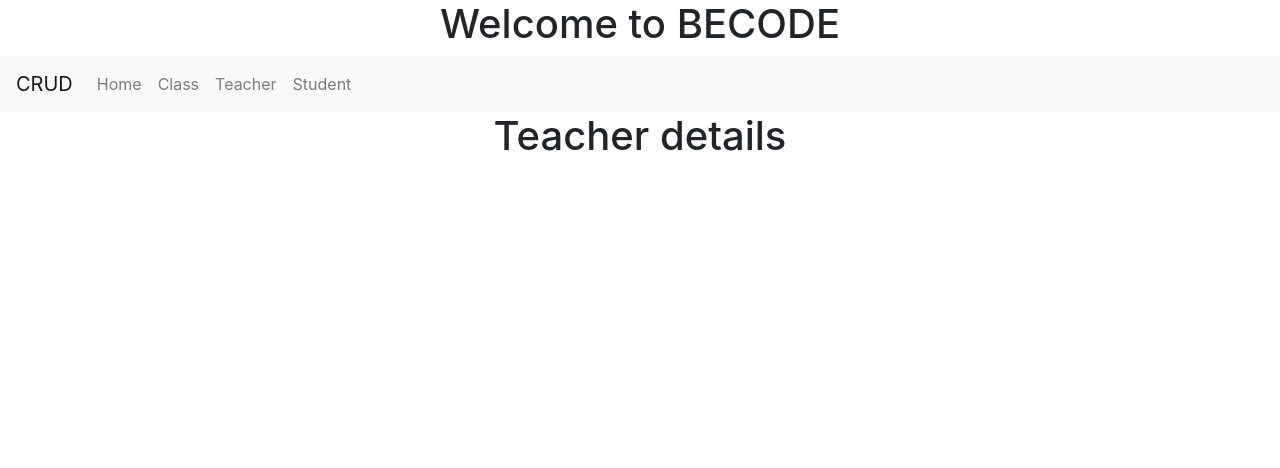
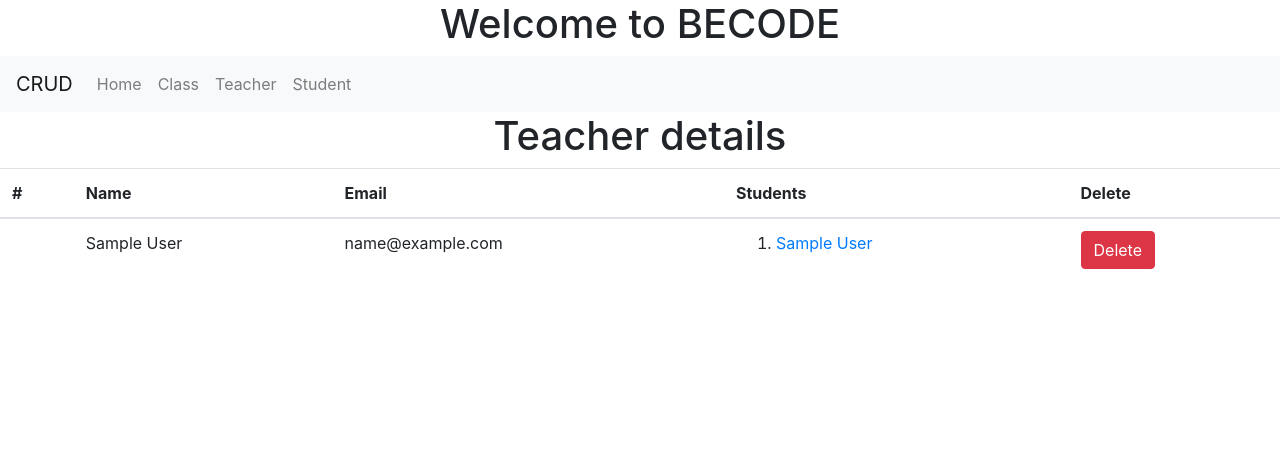
Before and after one commit to YuriFra/CRUD, a PHP site: page /index.php?page=teacher&id=1 in a window 1280 px wide. Shown: the top 468 px of the page. Run offline with PHP 8.4, Linux system fonts and the light colour scheme; tables that the repository leaves empty hold one stand-in row (values such as "Sample post"); a stand-in replaces the project's code that opens the database connection; some libraries are stand-ins or nearby versions.

Commit message:
added links + detail

```diff
--- a/Controller/TeacherDetailController.php
+++ b/Controller/TeacherDetailController.php
@@ -6,11 +6,30 @@
     //render function with both $_GET and $_POST vars available if it would be needed.
     public function render(array $GET, array $POST)
     {
-        //this is just example code, you can remove the line below
-
-
-        //you should not echo anything inside your controller - only assign vars here
-        // then the view will actually display them.
+        if (isset($_POST['action']) && $_POST['action'] === 'delete') {
+            Teacher::delete(DatabaseLoader::openConnection(), (int)$_POST['id']);
+        } else {
+            $loader = new DatabaseLoader();
+            $teachers = $loader->getTeachers();
+            $classes = $loader->getClasses();
+            foreach ($classes as $class) {
+                if ($class->getTeacherId() === (int)$_GET['id']) {
+                    $classId = $class->getId();
+                }
+            }
+            $teacher = $teachers[(int)$_GET['id']];
+            $studentList = '';
+            if (isset($classId)) {
+                $students = $classes[$classId]->getClassStudents(DatabaseLoader::openConnection());
+                if (!empty($students[0]['firstName'])) {
+                    $studentList = "<ol>";
+                    foreach ($students as $student) {
+                        $studentList.= "<li><a href='?page=student&id={$student['studentId']}'>{$student['firstName']} {$student['lastName']}</a></li>";
+                    }
+                    $studentList.= "</ol>";
+                }
+            }
+        }
 
         //load the view
         require 'View/teacher_detail.php';
--- a/Model/ClassGroup.php
+++ b/Model/ClassGroup.php
@@ -74,4 +74,14 @@
         $q->bindValue('id', $id);
         $q->execute();
     }
+
+    public function getClassStudents(Pdo $pdo)
+    {
+        $q = $pdo->prepare('SELECT student.firstName, student.lastName, student.id as studentId FROM class
+        LEFT JOIN student on class.id = student.class_id
+        WHERE class.id = :id');
+        $q->bindValue('id', $this->getId());
+        $q->execute();
+        return $q->fetchAll();
+    }
 }
--- a/View/teacher.php
+++ b/View/teacher.php
@@ -20,7 +20,7 @@
                 /** @var Teacher $teacher */
                 echo "<tr>
                 <th scope='row'></th>
-                <td>{$teacher->getFullName()}</td>
+                <td><a href='?page=teacher&id={$teacher->getId()}'>{$teacher->getFullName()}</a></td>
                 <td>{$teacher->getAddress()}</td>
                 <td>
                    <form method='post'>
--- a/View/teacher_detail.php
+++ b/View/teacher_detail.php
@@ -1,7 +1,36 @@
 <?php require 'includes/header.php'?>
     <section>
         <h1 class="text-center">Teacher details</h1>
-
+        <table class="table">
+            <thead>
+            <tr>
+                <th scope="col">#</th>
+                <th scope="col">Name</th>
+                <th scope="col">Email</th>
+                <th scope="col">Students</th>
+                <th scope="col">Delete</th>
+            </tr>
+            </thead>
+            <tbody>
+            <?php
+            if (isset($teacher)) {
+                /** @var Teacher $teacher */
+                echo "<tr>
+                <th scope='row'></th>
+                <td>{$teacher->getFullName()}</td>
+                <td>{$teacher->getEmail()}</td>
+                <td>{$studentList}</td>
+                <td>
+                   <form method='post'>
+                      <input type='hidden' name='action' value='delete'>
+                      <input type='hidden' name='id' value='{$teacher->getId()}'>
+                      <button type='submit' class='btn btn-danger'>Delete</button>
+                   </form>
+                </td>
+            </tr>";
+            } ?>
+            </tbody>
+        </table>
 
     </section>
 <?php require 'includes/footer.php'?>
```
